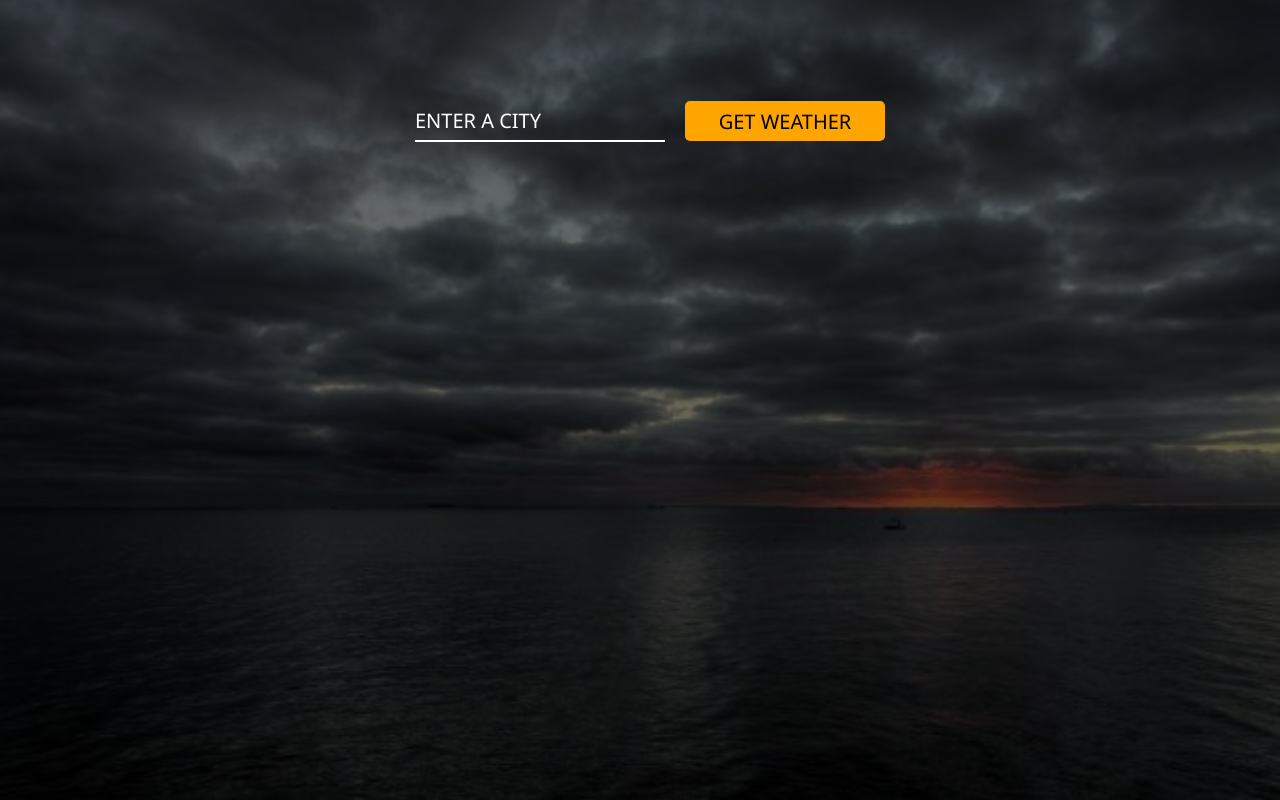
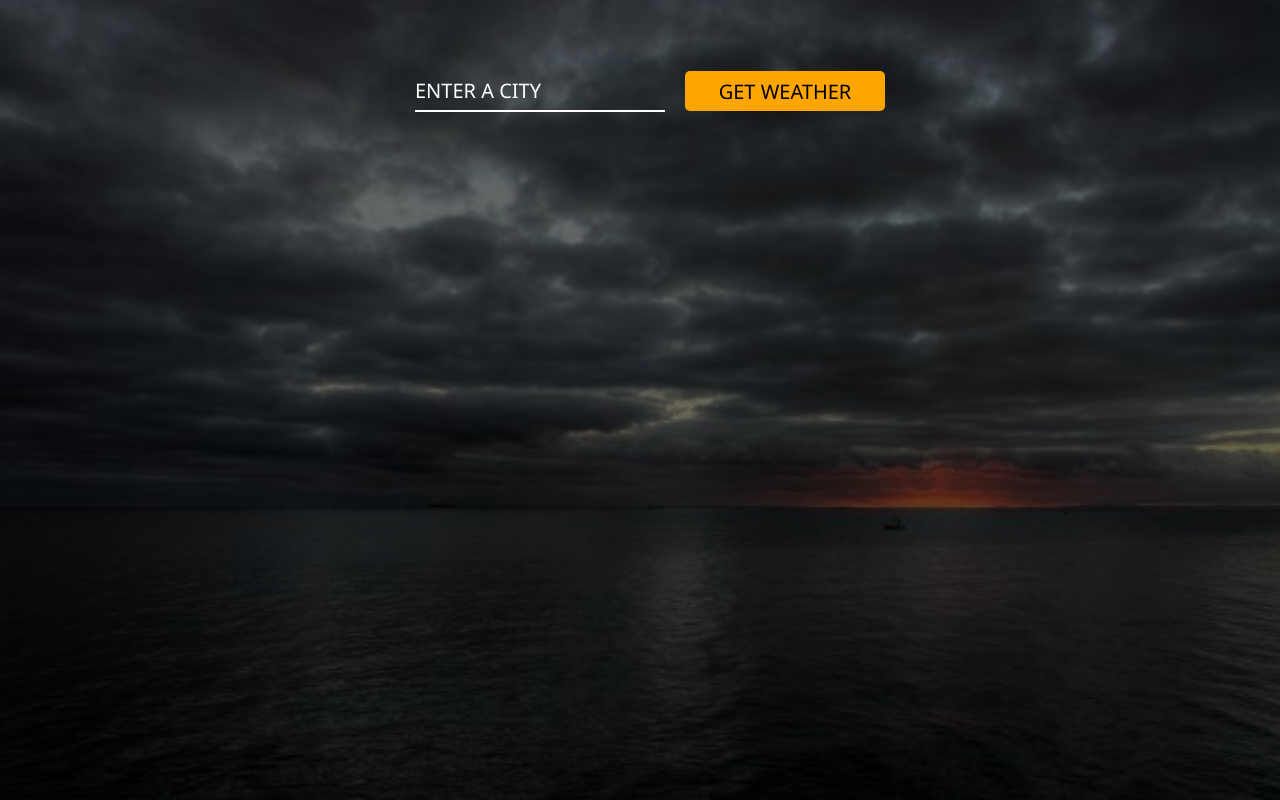
Before and after one commit to Anuththiga/weather-app, a React (Create React App) app: page / in a window 1280 px wide. Built offline with nearby package versions, Linux system fonts and the light colour scheme.

Commit message:
minor style changes

```diff
--- a/src/App.css
+++ b/src/App.css
@@ -20,7 +20,7 @@
   display: flex;
   justify-content: center;
   align-items: center;
-  padding-top: 80px;
+  padding-top: 50px;
 }
 
 .inputs {
@@ -81,7 +81,7 @@ button:hover {
   display: flex;
   flex-direction: column;
   align-items: center;
-  margin-top: 50px;
+  margin-top: 20px;
   background-color: rgba(0, 0, 0, 0.4);
   padding: 20px;
   border-radius: 20px;
@@ -92,6 +92,12 @@ button:hover {
   font-size: 50px;
   font-weight: 700;
   color: orange;
+}
+
+.data-icon {
+  height: 80px;
+  margin-top: 20px;
+  margin-bottom: 20px;
 }
 
 .data-weather {
```
